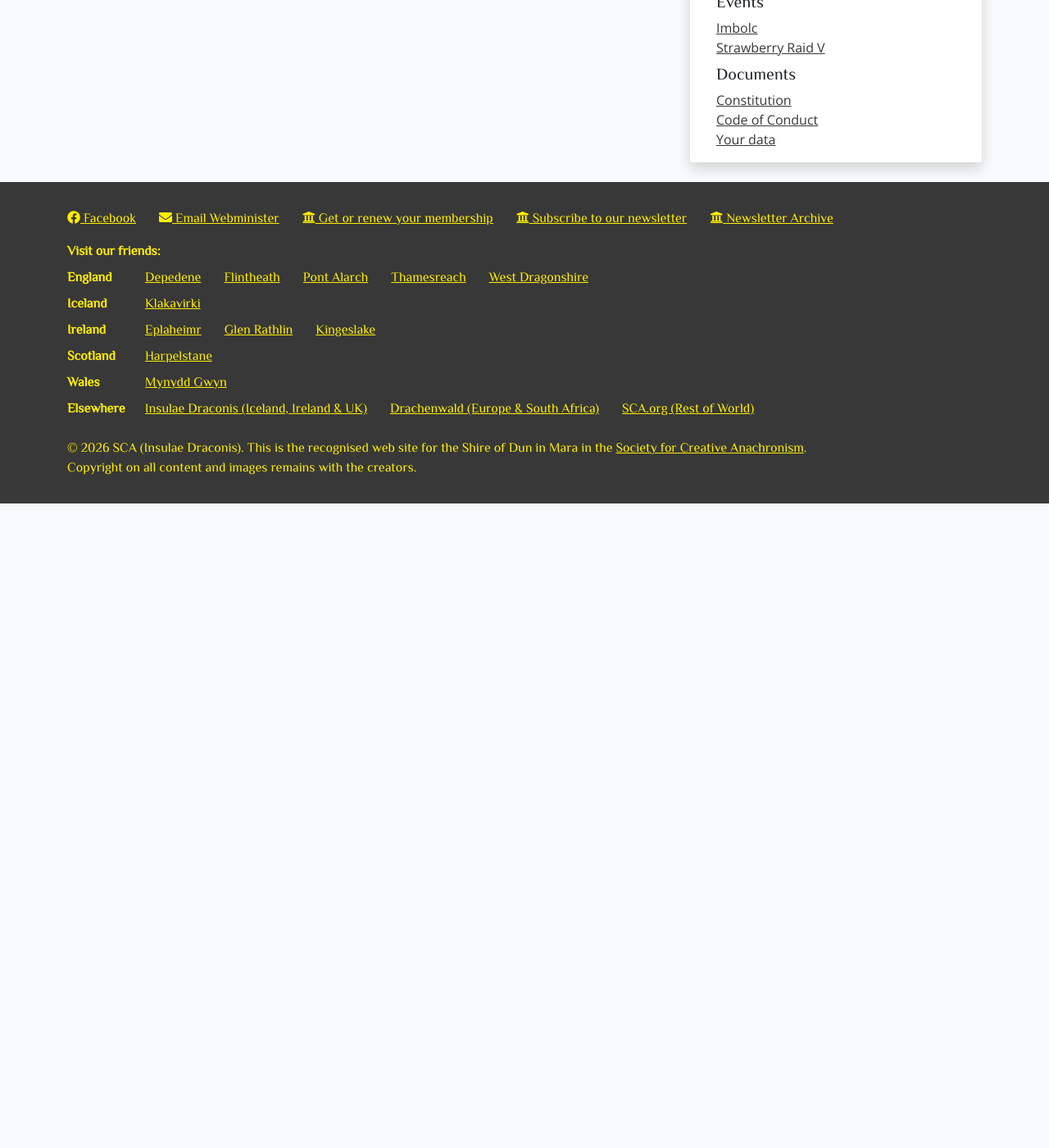
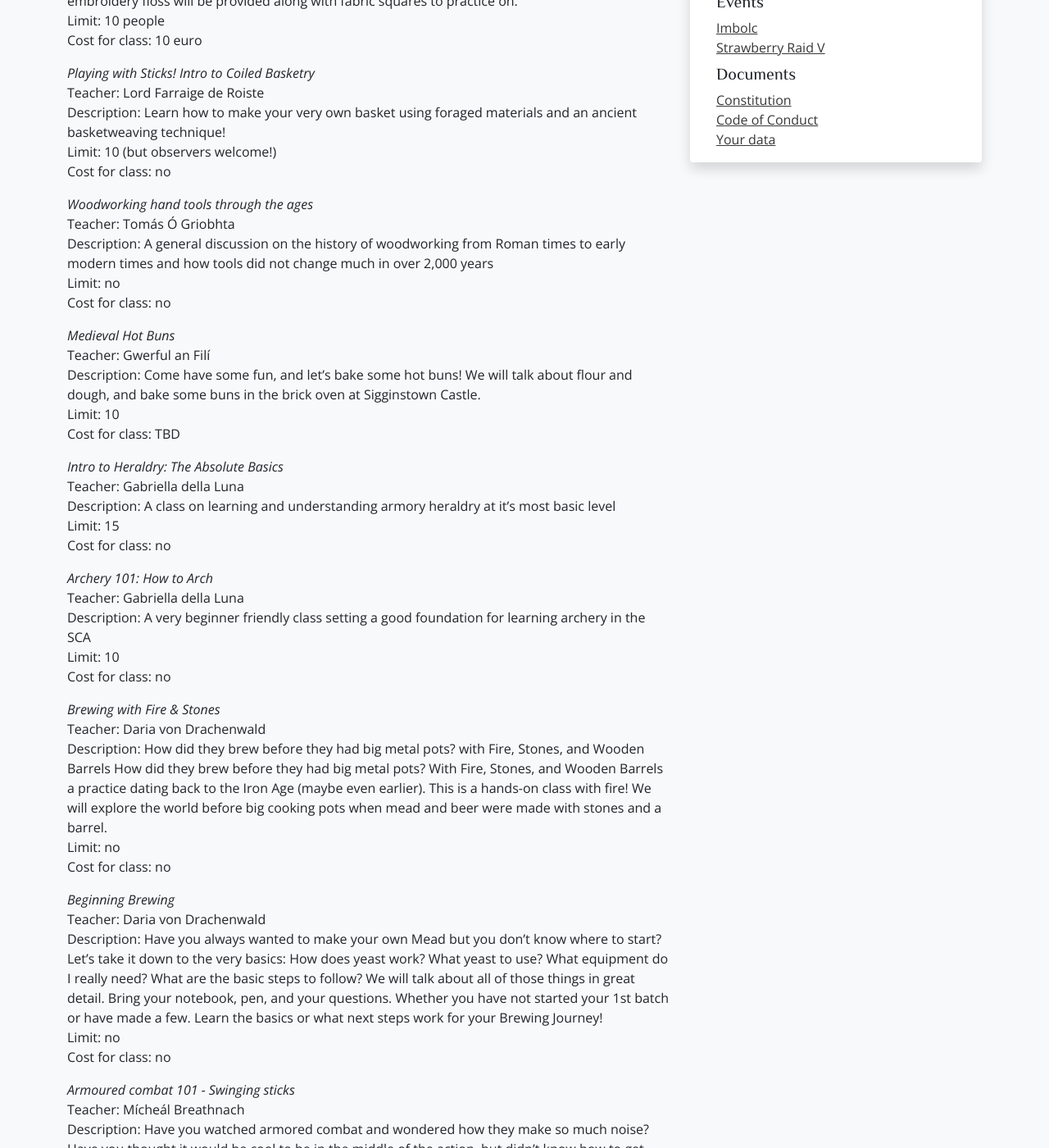
Before and after one commit to drachenwald/dun-in-mara, a Jekyll site: the page built from events/2026/strawberry-raid-v/classes.md, in a window 1280 px wide and 1400 px high, scrolled down 595 px. Shown: the whole window at 82% size. Built offline with Jekyll 4.4.1, drawn with Linux system fonts in a browser that asks for light colours; comment, search, counter and statistics services are not loaded; before the commit the page ends 1209 px from its top, so only the background shows below that; some of the changed text lies outside the part shown.

Commit message:
Adding classes to SR class page

```diff
--- a/events/2026/strawberry-raid-v/classes.md
+++ b/events/2026/strawberry-raid-v/classes.md
@@ -8,9 +8,71 @@ excerpt: "27 May-1 June 2026. Sigginstown Castle, Co. Wexford, Ireland."
 
 The schedule for classes will be published closer to the date. Please stay tuned.
 
-If you wish to teach a class, please sign up using this form: https://forms.gle/EEVjPvAZ9Qv2akFLA
+If you wish to teach a class, please sign up using (this form)[https://forms.gle/EEVjPvAZ9Qv2akFLA]
 
 **Sir Helga Skjaldmær** (She/They) from the Kingdom of An Tir will be the visiting Armoured Combat trainer.
 
 
+*An Introduction to Smocking*
+Teacher: Juliette of Dun in Mara
+Description: Smocking is a form of embroidered pleating used to give clothing stretch prior to the invention of elastic. In this class you will learn about the history of smocking and get to try out some of the most common stitches for yourself on pre-pleated fabric. Needles, thread, and embroidery floss will be provided along with fabric squares to practice on.
+Limit: 10 people
+Cost for class: 10 euro
+
+*Playing with Sticks! Intro to Coiled Basketry*
+Teacher: Lord Farraige de Roiste
+Description: Learn how to make your very own basket using foraged materials and an ancient basketweaving technique!
+Limit: 10 (but observers welcome!)
+Cost for class: no
+
+*Woodworking hand tools through the ages*
+Teacher: Tomás Ó Griobhta
+Description: A general discussion on the history of woodworking from Roman times to early modern times and how tools did not change much in over 2,000 years
+Limit: no
+Cost for class: no
+
+*Medieval Hot Buns*
+Teacher: Gwerful an Filí
+Description: Come have some fun, and let's bake some hot buns! We will talk about flour and dough, and bake some buns in the brick oven at Sigginstown Castle.
+Limit: 10
+Cost for class: TBD
+
+*Intro to Heraldry: The Absolute Basics*
+Teacher: Gabriella della Luna
+Description: A class on learning and understanding armory heraldry at it's most basic level
+Limit: 15
+Cost for class: no
+
+*Archery 101: How to Arch*
+Teacher: Gabriella della Luna
+Description: A very beginner friendly class setting a good foundation for learning archery in the SCA
+Limit: 10
+Cost for class: no
+
+*Brewing with Fire & Stones*
+Teacher: Daria von Drachenwald
+Description: How did they brew before they had big metal pots? with Fire, Stones, and Wooden Barrels How did they brew before they had big metal pots? With Fire, Stones, and Wooden Barrels a practice dating back to the Iron Age (maybe even earlier). This is a hands-on class with fire! We will explore the world before big cooking pots when mead and beer were made with stones and a barrel.
+Limit: no
+Cost for class: no
+
+*Beginning Brewing*
+Teacher: Daria von Drachenwald
+Description: Have you always wanted to make your own Mead but you don't know where to start? Let's take it down to the very basics: How does yeast work? What yeast to use? What equipment do I really need? What are the basic steps to follow? We will talk about all of those things in great detail. Bring your notebook, pen, and your questions. Whether you have not started your 1st batch or have made a few. Learn the basics or what next steps work for your Brewing Journey!
+Limit: no
+Cost for class: no
+
+*Armoured combat 101 - Swinging sticks*
+Teacher: Mícheál Breathnach
+Description: Have you watched armored combat and wondered how they make so much noise? Have you thought it would be cool to be in the middle of the action, but didn't know how to get started? This is the class for you! We'll talk to you about the sport, the equipment, and the aspects that help keep people safe. We'll show you how we use our rattan swords and you will practice these techniques in a safe environment. You just need to bring yourself, and wear clothes in which you can move comfortably.
+Limit: 10
+Cost for class: no
+
+*Event Stewarding 101*
+Teacher: Baroness Melisende Fitzwalter OL
+Description: Are you interested in getting involved in running an event whether small or large, but are intimidated by what is involved? Have you wanted to raise your hand when a call has gone out for someone to steward something, but have felt that you didn't know enough to do so? Come along to this class where we will talk about events from the very basics.
+Limit: no
+Cost for class: no
+
+
+
 <a href="/events/2026/strawberry-raid-v/">Back to Event Page</a>
```
